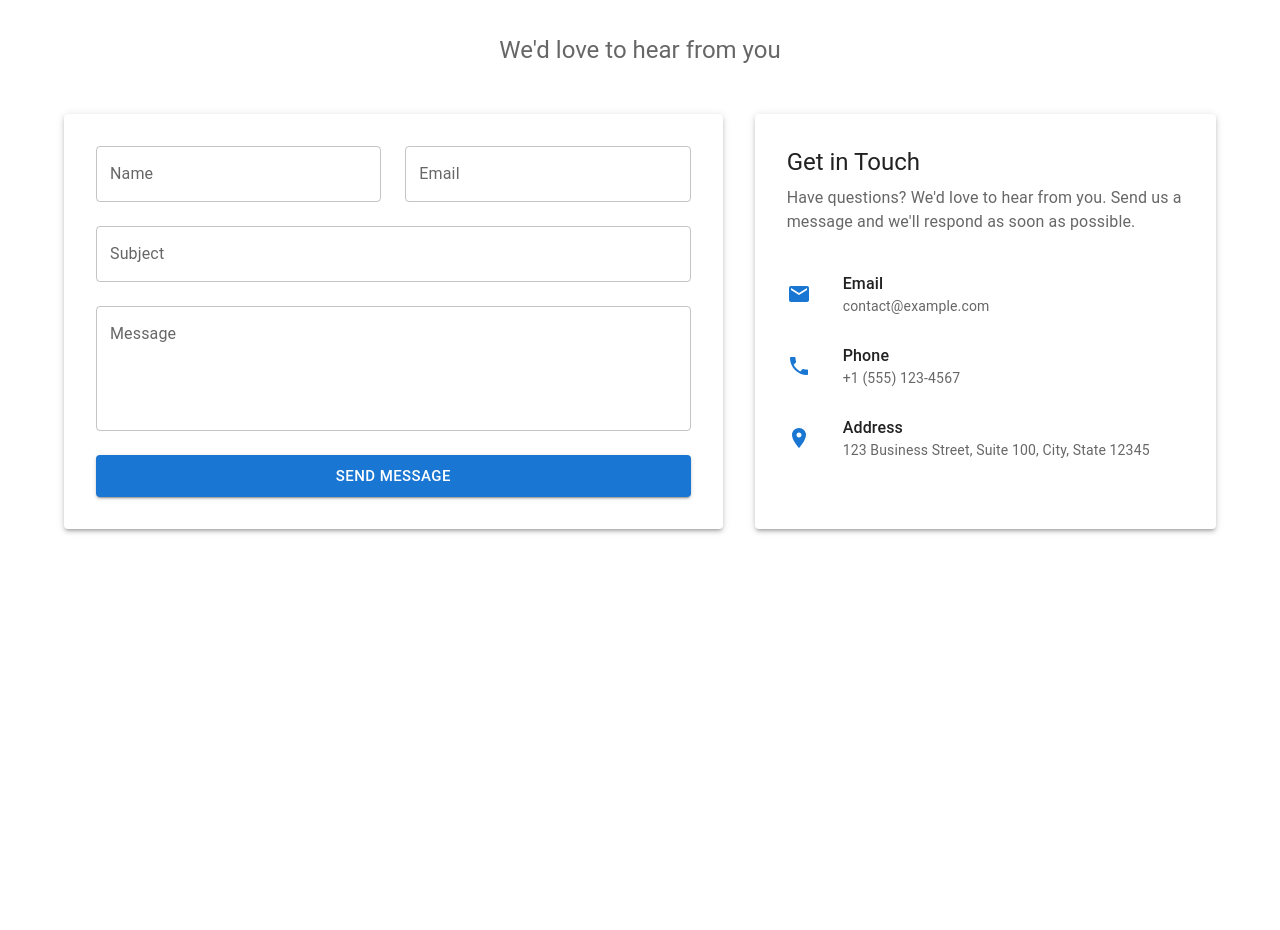
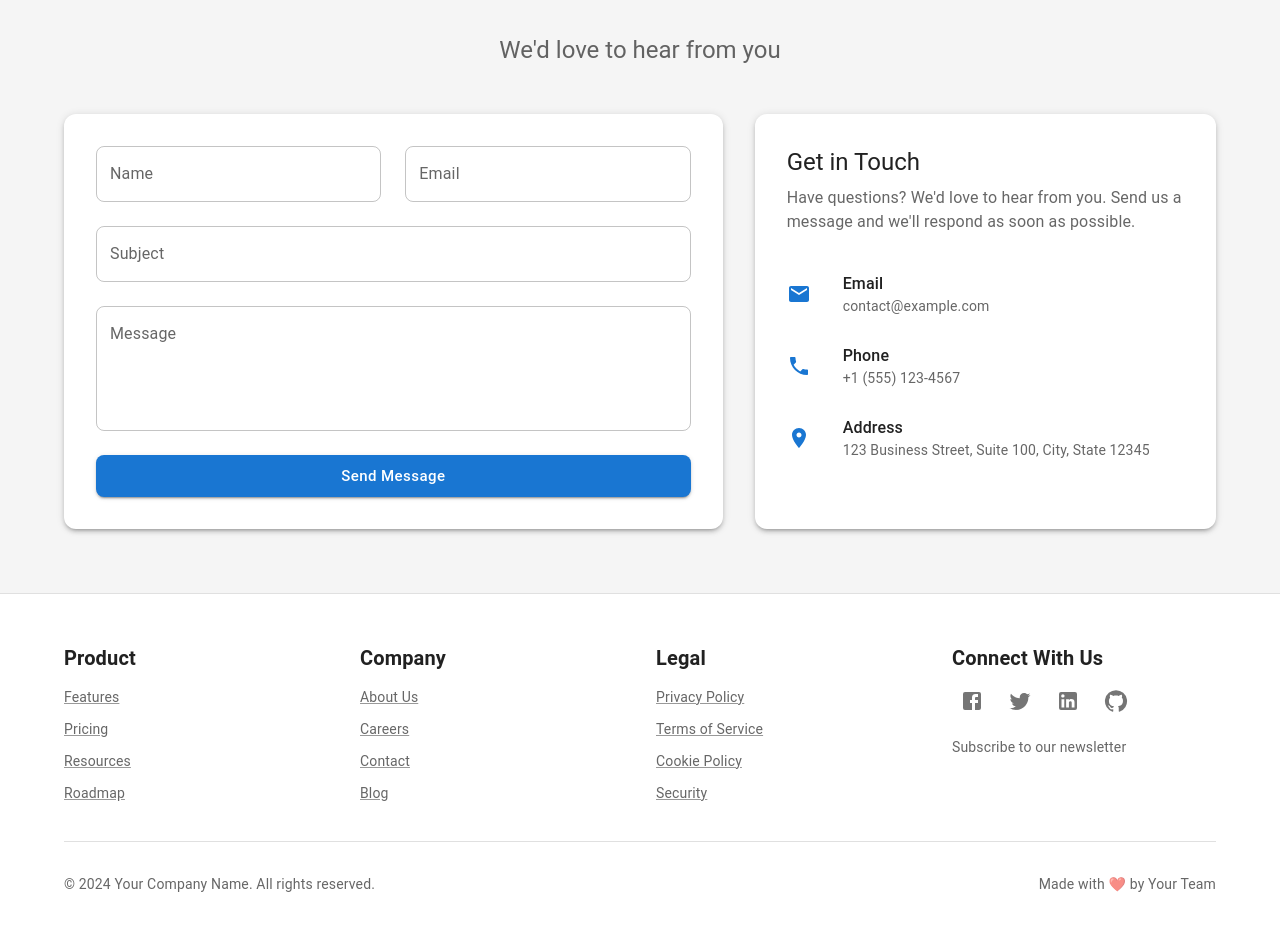
Before and after one commit to timone019/web-app-template, a React (Create React App) app: page /contact in a window 1280 px wide. Shown: the part 192-1122 px from the top of the page. Before the commit the page ends 800 px from the top, so only its background shows below. Built offline with nearby package versions, Linux system fonts and the light colour scheme.

Commit message:
added footer

```diff
--- a/src/App.tsx
+++ b/src/App.tsx
@@ -1,44 +1,63 @@
 import React from 'react';
-import { ThemeProvider, createTheme, CssBaseline } from '@mui/material';
 import { BrowserRouter as Router, Routes, Route } from 'react-router-dom';
+import { Box, CssBaseline, ThemeProvider } from '@mui/material';
+import { theme } from './theme';
 import Navbar from './components/Navbar';
+import Footer from './components/Footer';
 import Home from './pages/Home';
 import About from './pages/About';
 import Contact from './pages/Contact';
 import Dashboard from './pages/Dashboard';
 import Profile from './pages/Profile';
 
-const theme = createTheme({
-  palette: {
-    primary: {
-      main: '#1976d2',
-    },
-    secondary: {
-      main: '#dc004e',
-    },
-  },
-  typography: {
-    fontFamily: '"Roboto", "Helvetica", "Arial", sans-serif',
-  },
-});
+// Layout component for pages with footer
+const WithFooterLayout: React.FC<{ children: React.ReactNode }> = ({ children }) => (
+  <Box sx={{ display: 'flex', flexDirection: 'column', minHeight: '100vh' }}>
+    <Box sx={{ flex: 1 }}>{children}</Box>
+    <Footer />
+  </Box>
+);
 
 function App() {
   return (
-    <Router>
     <ThemeProvider theme={theme}>
       <CssBaseline />
-        <div className="App">
+      <Router>
+        <Box sx={{ display: 'flex', flexDirection: 'column', minHeight: '100vh' }}>
           <Navbar />
+          <Box component="main" sx={{ flex: 1 }}>
             <Routes>
-            <Route path="/" element={<Home />} />
-            <Route path="/about" element={<About />} />
-            <Route path="/contact" element={<Contact />} />
+              <Route
+                path="/"
+                element={
+                  <WithFooterLayout>
+                    <Home />
+                  </WithFooterLayout>
+                }
+              />
+              <Route
+                path="/about"
+                element={
+                  <WithFooterLayout>
+                    <About />
+                  </WithFooterLayout>
+                }
+              />
+              <Route
+                path="/contact"
+                element={
+                  <WithFooterLayout>
+                    <Contact />
+                  </WithFooterLayout>
+                }
+              />
               <Route path="/dashboard" element={<Dashboard />} />
               <Route path="/profile" element={<Profile />} />
             </Routes>
-        </div>
+          </Box>
+        </Box>
+      </Router>
     </ThemeProvider>
-    </Router>
   );
 }
 
--- /dev/null
+++ b/src/components/Footer.tsx
@@ -0,0 +1,156 @@
+import React from 'react';
+import { Box, Container, Grid, Typography, Link, IconButton } from '@mui/material';
+import {
+  Facebook as FacebookIcon,
+  Twitter as TwitterIcon,
+  LinkedIn as LinkedInIcon,
+  GitHub as GitHubIcon,
+} from '@mui/icons-material';
+
+const Footer: React.FC = () => {
+  const currentYear = new Date().getFullYear();
+
+  const footerLinks = {
+    product: [
+      { name: 'Features', href: '#' },
+      { name: 'Pricing', href: '#' },
+      { name: 'Resources', href: '#' },
+      { name: 'Roadmap', href: '#' },
+    ],
+    company: [
+      { name: 'About Us', href: '/about' },
+      { name: 'Careers', href: '#' },
+      { name: 'Contact', href: '/contact' },
+      { name: 'Blog', href: '#' },
+    ],
+    legal: [
+      { name: 'Privacy Policy', href: '#' },
+      { name: 'Terms of Service', href: '#' },
+      { name: 'Cookie Policy', href: '#' },
+      { name: 'Security', href: '#' },
+    ],
+  };
+
+  const socialLinks = [
+    { icon: <FacebookIcon />, href: '#', label: 'Facebook' },
+    { icon: <TwitterIcon />, href: '#', label: 'Twitter' },
+    { icon: <LinkedInIcon />, href: '#', label: 'LinkedIn' },
+    { icon: <GitHubIcon />, href: '#', label: 'GitHub' },
+  ];
+
+  return (
+    <Box
+      component="footer"
+      sx={{
+        bgcolor: 'background.paper',
+        py: 6,
+        borderTop: '1px solid',
+        borderColor: 'divider',
+      }}
+    >
+      <Container maxWidth="lg">
+        <Grid container spacing={4}>
+          {/* Product Links */}
+          <Grid item xs={12} sm={6} md={3}>
+            <Typography variant="h6" color="text.primary" gutterBottom>
+              Product
+            </Typography>
+            <Box>
+              {footerLinks.product.map((link) => (
+                <Box key={link.name} sx={{ py: 0.5 }}>
+                  <Link href={link.href} variant="body2" color="text.secondary">
+                    {link.name}
+                  </Link>
+                </Box>
+              ))}
+            </Box>
+          </Grid>
+
+          {/* Company Links */}
+          <Grid item xs={12} sm={6} md={3}>
+            <Typography variant="h6" color="text.primary" gutterBottom>
+              Company
+            </Typography>
+            <Box>
+              {footerLinks.company.map((link) => (
+                <Box key={link.name} sx={{ py: 0.5 }}>
+                  <Link href={link.href} variant="body2" color="text.secondary">
+                    {link.name}
+                  </Link>
+                </Box>
+              ))}
+            </Box>
+          </Grid>
+
+          {/* Legal Links */}
+          <Grid item xs={12} sm={6} md={3}>
+            <Typography variant="h6" color="text.primary" gutterBottom>
+              Legal
+            </Typography>
+            <Box>
+              {footerLinks.legal.map((link) => (
+                <Box key={link.name} sx={{ py: 0.5 }}>
+                  <Link href={link.href} variant="body2" color="text.secondary">
+                    {link.name}
+                  </Link>
+                </Box>
+              ))}
+            </Box>
+          </Grid>
+
+          {/* Social Links and Copyright */}
+          <Grid item xs={12} sm={6} md={3}>
+            <Typography variant="h6" color="text.primary" gutterBottom>
+              Connect With Us
+            </Typography>
+            <Box sx={{ display: 'flex', gap: 1, mb: 2 }}>
+              {socialLinks.map((social) => (
+                <IconButton
+                  key={social.label}
+                  href={social.href}
+                  aria-label={social.label}
+                  sx={{
+                    '&:hover': {
+                      color: 'primary.main',
+                      transform: 'translateY(-2px)',
+                      transition: 'all 0.2s'
+                    }
+                  }}
+                >
+                  {social.icon}
+                </IconButton>
+              ))}
+            </Box>
+            <Typography variant="body2" color="text.secondary">
+              Subscribe to our newsletter
+            </Typography>
+          </Grid>
+
+          {/* Copyright */}
+          <Grid item xs={12}>
+            <Box
+              sx={{
+                pt: 4,
+                borderTop: '1px solid',
+                borderColor: 'divider',
+                display: 'flex',
+                justifyContent: 'space-between',
+                alignItems: 'center',
+                flexWrap: 'wrap',
+              }}
+            >
+              <Typography variant="body2" color="text.secondary">
+                © {currentYear} Your Company Name. All rights reserved.
+              </Typography>
+              <Typography variant="body2" color="text.secondary">
+                Made with ❤️ by Your Team
+              </Typography>
+            </Box>
+          </Grid>
+        </Grid>
+      </Container>
+    </Box>
+  );
+};
+
+export default Footer;
--- a/src/pages/Dashboard.tsx
+++ b/src/pages/Dashboard.tsx
@@ -1,9 +1,15 @@
 import React from 'react';
-import { Container, Grid } from '@mui/material';
+import { Container, Grid, Paper, Typography, Box, Button } from '@mui/material';
 import StatCard from '../components/dashboard/StatCard';
 import ActivityTimeline, { Activity } from '../components/dashboard/ActivityTimeline';
 import PerformanceChart from '../components/dashboard/PerformanceChart';
-import { Person, Assignment, AccessTime, TrendingUp } from '@mui/icons-material';
+import {
+  Person,
+  Assignment,
+  AccessTime,
+  TrendingUp,
+  ArrowForward as ArrowForwardIcon,
+} from '@mui/icons-material';
 
 const Dashboard: React.FC = () => {
   const chartData = [
@@ -44,8 +50,25 @@ const Dashboard: React.FC = () => {
     },
   ];
 
+  const quickActions = [
+    { title: 'Create New Project', description: 'Start a new project from scratch' },
+    { title: 'Invite Team Member', description: 'Add new members to your team' },
+    { title: 'Schedule Meeting', description: 'Set up a meeting with your team' },
+    { title: 'Generate Report', description: 'Create a new performance report' },
+  ];
+
   return (
     <Container maxWidth="lg" sx={{ mt: 4, mb: 4 }}>
+      {/* Welcome Message */}
+      <Box sx={{ mb: 4 }}>
+        <Typography variant="h4" gutterBottom>
+          Welcome back, User!
+        </Typography>
+        <Typography variant="body1" color="text.secondary">
+          Here's what's happening with your projects today.
+        </Typography>
+      </Box>
+
       <Grid container spacing={3}>
         {/* Stats Row */}
         <Grid item xs={12} sm={6} md={3}>
@@ -81,6 +104,51 @@ const Dashboard: React.FC = () => {
           />
         </Grid>
 
+        {/* Quick Actions */}
+        <Grid item xs={12}>
+          <Typography variant="h6" sx={{ mb: 2 }}>
+            Quick Actions
+          </Typography>
+          <Grid container spacing={2}>
+            {quickActions.map((action, index) => (
+              <Grid item xs={12} sm={6} md={3} key={index}>
+                <Paper
+                  sx={{
+                    p: 2,
+                    height: '100%',
+                    display: 'flex',
+                    flexDirection: 'column',
+                    transition: 'transform 0.2s, box-shadow 0.2s',
+                    '&:hover': {
+                      transform: 'translateY(-4px)',
+                      boxShadow: 4,
+                      cursor: 'pointer',
+                    },
+                  }}
+                >
+                  <Typography variant="subtitle1" gutterBottom>
+                    {action.title}
+                  </Typography>
+                  <Typography
+                    variant="body2"
+                    color="text.secondary"
+                    sx={{ mb: 2, flex: 1 }}
+                  >
+                    {action.description}
+                  </Typography>
+                  <Button
+                    endIcon={<ArrowForwardIcon />}
+                    size="small"
+                    sx={{ alignSelf: 'flex-start' }}
+                  >
+                    Get Started
+                  </Button>
+                </Paper>
+              </Grid>
+            ))}
+          </Grid>
+        </Grid>
+
         {/* Chart and Timeline Row */}
         <Grid item xs={12} md={8}>
           <PerformanceChart data={chartData} />
--- /dev/null
+++ b/src/theme.ts
@@ -0,0 +1,59 @@
+import { createTheme } from '@mui/material/styles';
+
+export const theme = createTheme({
+  palette: {
+    primary: {
+      main: '#1976d2',
+      light: '#42a5f5',
+      dark: '#1565c0',
+    },
+    secondary: {
+      main: '#dc004e',
+      light: '#ff4081',
+      dark: '#c51162',
+    },
+    background: {
+      default: '#f5f5f5',
+      paper: '#ffffff',
+    },
+  },
+  typography: {
+    fontFamily: '"Roboto", "Helvetica", "Arial", sans-serif',
+    h4: {
+      fontWeight: 600,
+    },
+    h6: {
+      fontWeight: 600,
+    },
+    subtitle1: {
+      fontWeight: 500,
+    },
+  },
+  components: {
+    MuiButton: {
+      styleOverrides: {
+        root: {
+          textTransform: 'none',
+          borderRadius: 8,
+        },
+      },
+    },
+    MuiPaper: {
+      styleOverrides: {
+        root: {
+          borderRadius: 12,
+        },
+      },
+    },
+    MuiCard: {
+      styleOverrides: {
+        root: {
+          borderRadius: 12,
+        },
+      },
+    },
+  },
+  shape: {
+    borderRadius: 8,
+  },
+});
```
Lines whose indentation alone changed are shown as unchanged.
